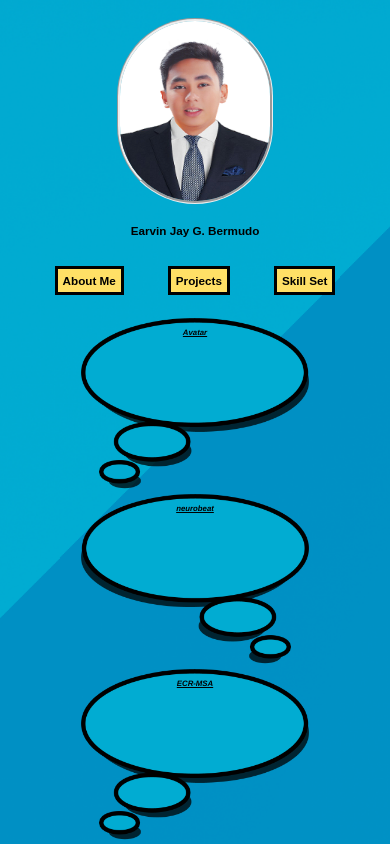
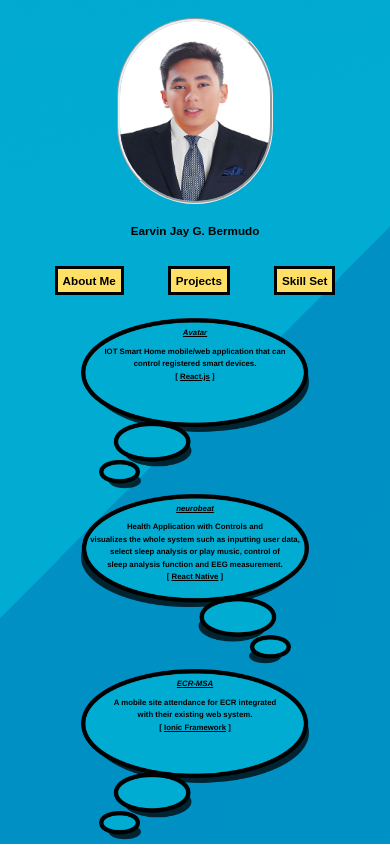
Before and after one commit to EarvinJay/EarvinJay.github.io, a plain HTML site: page index.html in a window 390 px wide. Both pictures are taken after a click on the element "Projects". Drawn offline with nearby package versions, Linux system fonts and the light colour scheme.

Commit message:
added content to my project and skillset

```diff
--- a/css/index.css
+++ b/css/index.css
@@ -21,10 +21,30 @@ h3{
     font-family: 'Franklin Gothic Medium', 'Arial Narrow', Arial, sans-serif
 }
 
+h5{
+    position: absolute;
+    margin: 3vw auto 10 auto;
+    left: 0;
+    right: 0;
+    line-height: 1.6;
+    font-size: 2vw;
+    font-family: 'Franklin Gothic Medium', 'Arial Narrow', Arial, sans-serif
+}
+
 p{
     line-height: 1.6;
     font-size: 2vw;
     font-family: 'Franklin Gothic Medium', 'Arial Narrow', Arial, sans-serif
+}
+
+a{
+
+    color: black
+
+}
+
+a:hover{
+font-size: 2.1vw;
 }
 
 span
--- a/index.html
+++ b/index.html
@@ -41,16 +41,22 @@
             <div id='vcontent' align='center'>
                 <div id='project1'>
                     <h3><i><u> {{project1Name}} </u></i></h3>
+                    <h5 style="padding-top:5%">IOT Smart Home mobile/web application that can <br> control registered smart devices.<br>[ <a href="https://reactjs.org/"
+                            target="_blank">React.js</a> ]</h5>
                     <img src='./images/projects1.png' id='projectsImg' />
                 </div>
 
                 <div id='project2'>
                     <h3><i><u> {{project2Name}} </u></i></h3>
+                    <h5 style="padding-top:5%">Health Application with Controls and <br> visualizes the whole system such as inputting user data, <br>                        select sleep analysis or play music, control of <br> sleep analysis function and EEG measurement.<br>[
+                        <a href="https://facebook.github.io/react-native/" target="_blank">React Native</a> ]</h5>
                     <img src='./images/projects2.png' id='projectsImg' />
                 </div>
 
                 <div id='project3'>
                     <h3><i><u> {{project3Name}} </u></i></h3>
+                    <h5 style="padding-top:5%">A mobile site attendance for ECR integrated <br> with their existing web system. <br>[ <a href="https://ionicframework.com/"
+                            target="_blank">Ionic Framework</a> ]</h5>
                     <img src='./images/projects1.png' id='projectsImg' />
                 </div>
             </div>
@@ -63,7 +69,8 @@
 
         <div ref="divSkills">
             <div id='vcontent' align='center'>
-                <span>UNDER DEVELOPMENT</span>
+                <span>{{underDev}}</span>
+                <h5 style="padding-top:3%">But you can contact me through my email for full details: <br> - <i style="color:blue">{{emailAdd}}</i> -</h5>
             </div>
         </div>
 
--- a/js/index.js
+++ b/js/index.js
@@ -9,7 +9,7 @@ Vue.component('vheader', {
 })
 
 Vue.component('vcontent', {
-    template: '<p>Hello there, I am me! Sorry about the design <br/> of my website. I just made this out of boredom :D .<br/>By the way, I\'m gonna tell you a little bit something about myself. <br/>  As you can see my name is on the top,<br/> and I\'m a Software Development Engineer.<br/>My hobbies are playing guitar , playing games and living life :D.<br/>If you want to know more about me,<br/> you must not know more about me  :D </p>',
+    template: '<p>Hello there, I am me! Sorry about the design <br/> of my website. I just made this out of boredom :D .<br/>By the way, I\'m gonna tell you a little bit something about myself. <br/>  As you can see my name is on the top,<br/> and I\'m a Software Development Engineer.<br/>My hobbies are playing guitar and playing computer/console games.<br/>If you want to know more about me,<br/> you must not know more about me  :D </p>',
 })
 
 var app = new Vue({
@@ -38,6 +38,8 @@ var app = new Vue({
         project3Name: 'ECR-MSA',
         project2Name: 'neurobeat',
         project1Name: 'Avatar',
+        underDev:'UNDER DEVELOPMENT',
+        emailAdd:'earvinjaybermudo21@gmail.com'
     },
     methods: {
         onClickAboutMe: function (event) {
```
